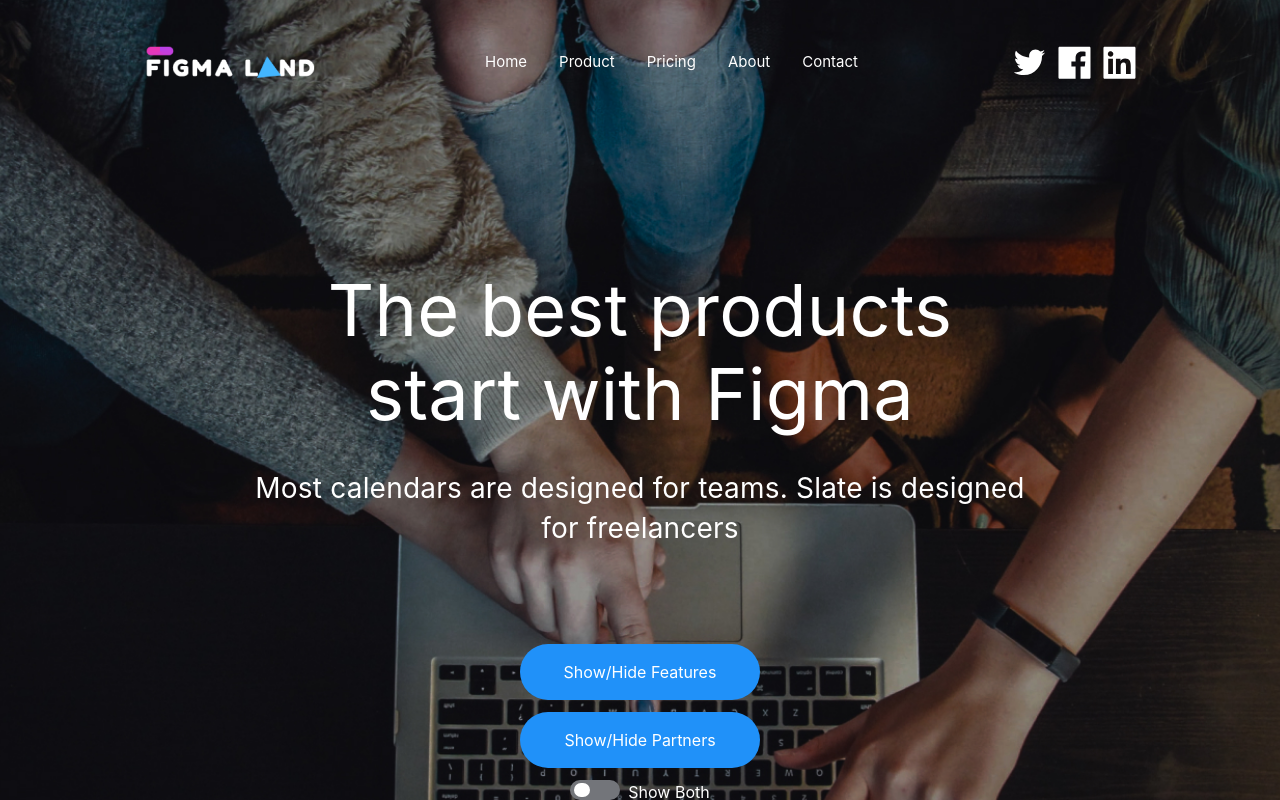
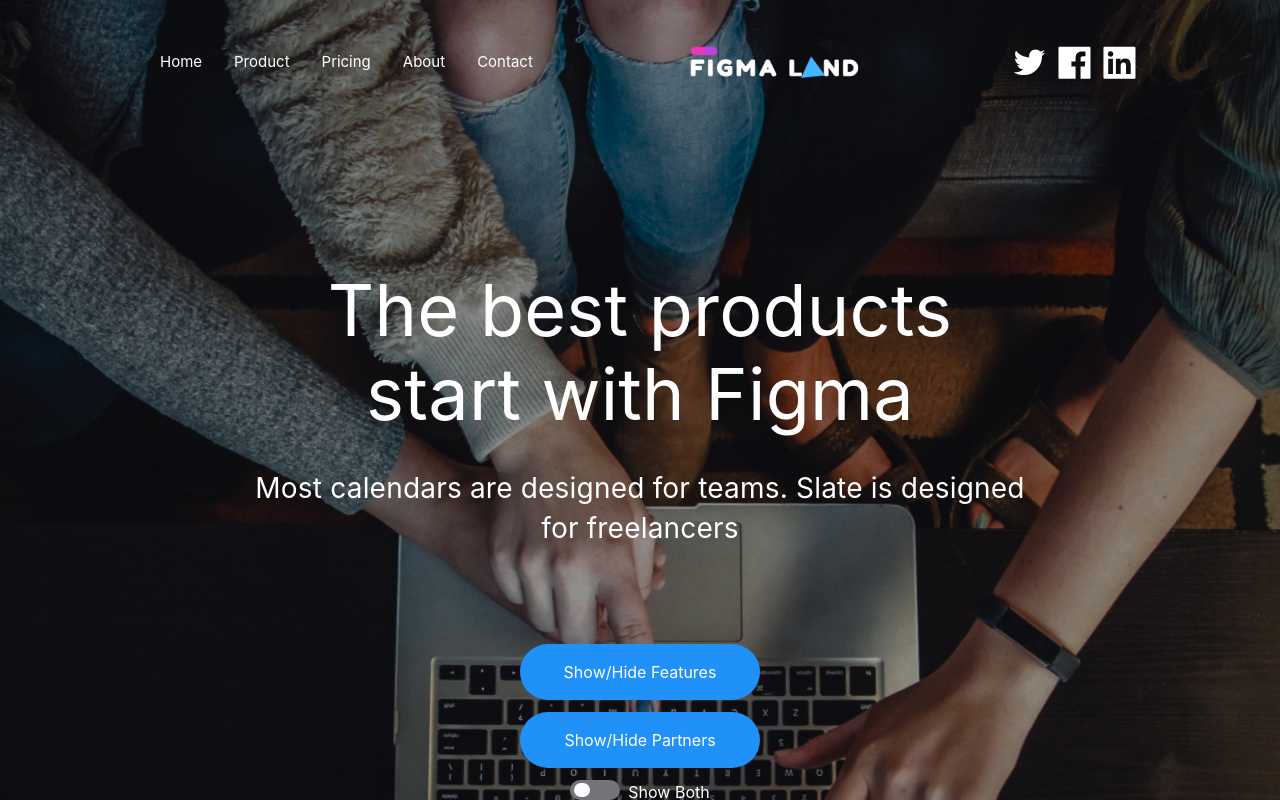
Before and after one commit to Arsalan31/my-project1, a React (Create React App) app: page / in a window 1280 px wide. Shown: the top 800 px of the page. Built offline with nearby package versions, Linux system fonts and the light colour scheme.

Commit message:
Update Hero.js

```diff
--- a/src/Components/Hero.js
+++ b/src/Components/Hero.js
@@ -29,16 +29,6 @@ function Hero() {
             <div className='background'>
                 <nav className="container flex justify-between px-4 lg:px-36 py-8 mx-auto bg-transparent">
                     <div className="container flex flex-wrap justify-between items-center mx-auto">
-                        <center >
-                            <div className="logo block cursor-pointer h-6 sm:h-9" />
-                        </center>
-
-                        <button onClick={toggleNav} className="hamburger inline-flex items-center p-2 ml-3 text-sm rounded-lg md:hidden">
-
-                            <svg width="28" height="16" viewBox="0 0 28 16" fill="none" xmlns="http://www.w3.org/2000/svg">
-                                <path d="M0.667969 0H27.3346V2.66667H0.667969V0ZM7.33463 6.66667H27.3346V9.33333H7.33463V6.66667ZM15.668 13.3333H27.3346V16H15.668V13.3333Z" fill="white" />
-                            </svg>
-                        </button>
                         {(toggleMenu || screenWidth > 767) && (
                             <div className="nav1  w-full md:block md:w-auto">
 
@@ -62,6 +52,9 @@ function Hero() {
 
                             </div>
                         )}
+                        <center >
+                            <div className="logo block cursor-pointer h-6 sm:h-9" />
+                        </center>
                         {(toggleMenu || screenWidth > 767) && (
                             <div className="nav1 list items-center w-full md:block md:w-auto flex flex-wrap">
                                 <div className="lg:w-2/5 justify-center md:inline-flex inline-flex lg:justify-center md:ml-5 w-full lg:ml-0 md:justify-items-start justify-items-center">
@@ -84,6 +77,12 @@ function Hero() {
                             </div>
                         )}
 
+                        <button onClick={toggleNav} className="hamburger inline-flex items-center p-2 ml-3 text-sm rounded-lg md:hidden">
+
+                            <svg width="28" height="16" viewBox="0 0 28 16" fill="none" xmlns="http://www.w3.org/2000/svg">
+                                <path d="M0.667969 0H27.3346V2.66667H0.667969V0ZM7.33463 6.66667H27.3346V9.33333H7.33463V6.66667ZM15.668 13.3333H27.3346V16H15.668V13.3333Z" fill="white" />
+                            </svg>
+                        </button>
                     </div>
                 </nav>
 
```
